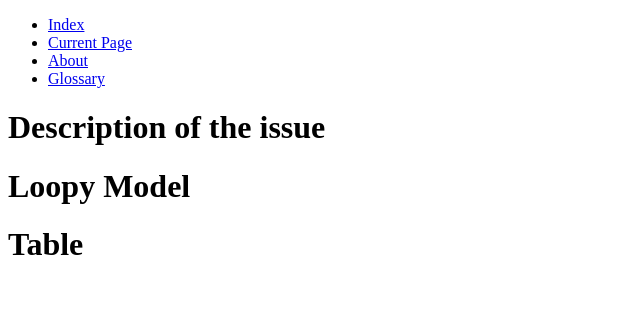
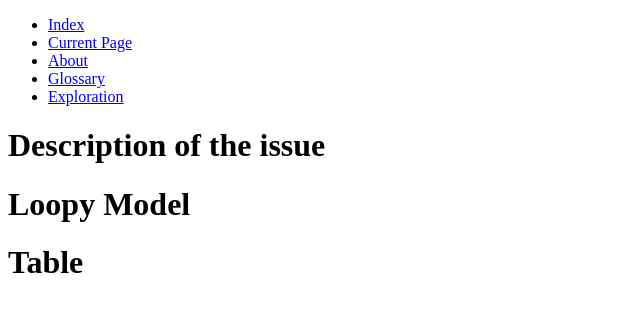
Before and after one commit to meowcat221321/Game, a plain HTML site: page mission.html in a window 1280 px wide. Shown: the whole page, without its empty margins (0-640 px from the left). Drawn offline with Linux system fonts and the light colour scheme.

Commit message:
Update mission.html

```diff
--- a/mission.html
+++ b/mission.html
@@ -7,6 +7,7 @@
     <li> <a href="mission.html">Current Page</a> </li>
     <li> <a href="about.html">About</a> </li>
     <li> <a href="glossary.html">Glossary</a> </li>
+    <li> <a href="exploration.html">Exploration</a> </li>
   </ul>
 </nav>
 
```
